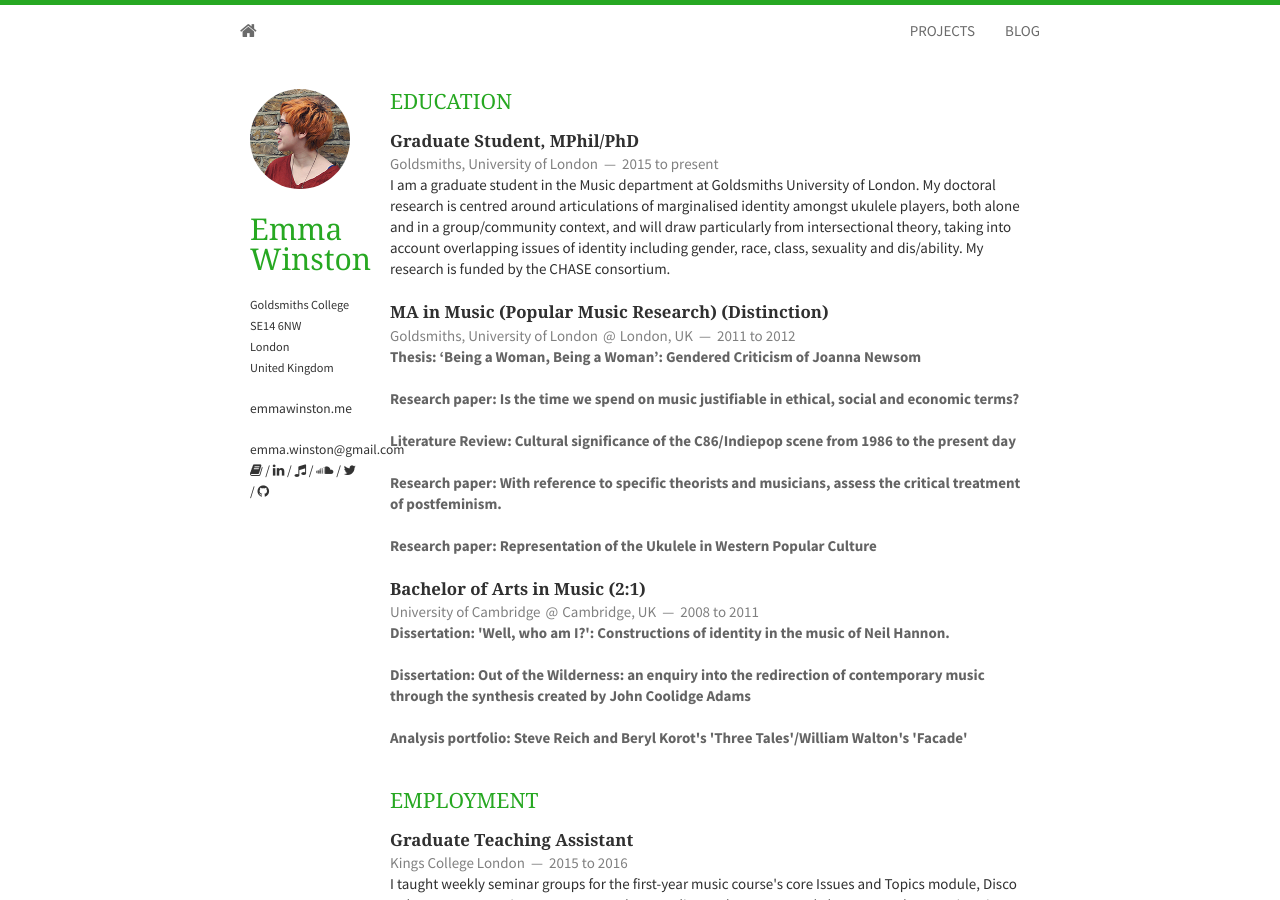
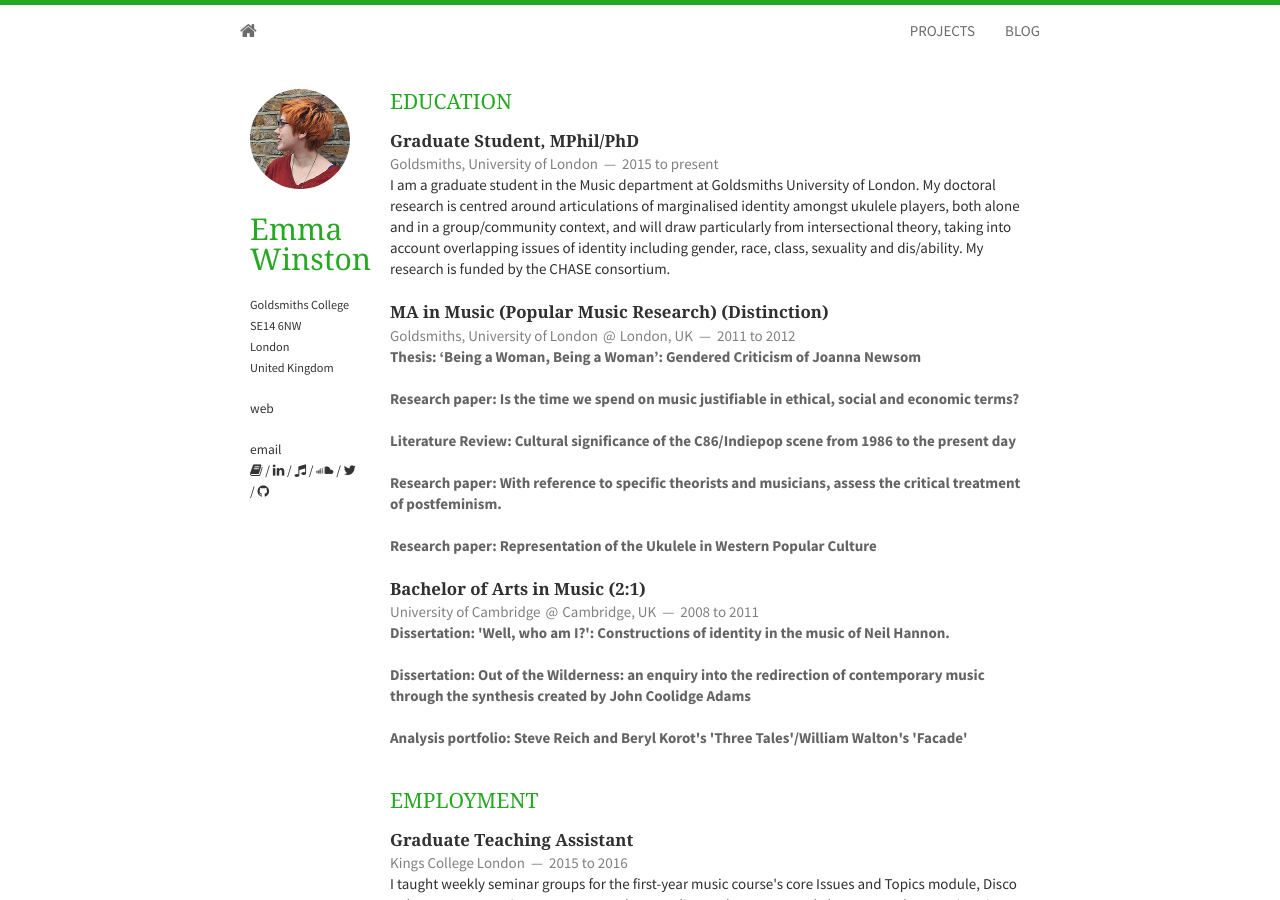
Before and after one commit to emmawinston/cv, a Jekyll site: the page built from index.html, in a window 1280 px wide and 900 px high. Built offline with Jekyll 4.4.1, drawn with Linux system fonts in a browser that asks for light colours; nearby versions of some CDN libraries; Markdown is read by kramdown in place of the engine named in the settings; the list of posts is cut into pages by our own code.

Commit message:
shortening links

```diff
--- a/_config.yml
+++ b/_config.yml
@@ -16,9 +16,9 @@
 baseurl: /cv/
 title: Emma Winston's CV
 name: Emma Winston
-email: emma.winston@gmail.com
+email: email
 email_full: mailto:emma.winston@gmail.com
-website: emmawinston.me
+website: web
 website_full: https://emmawinston.me
 github: emmawinston
 twitter: deer_ful
```
